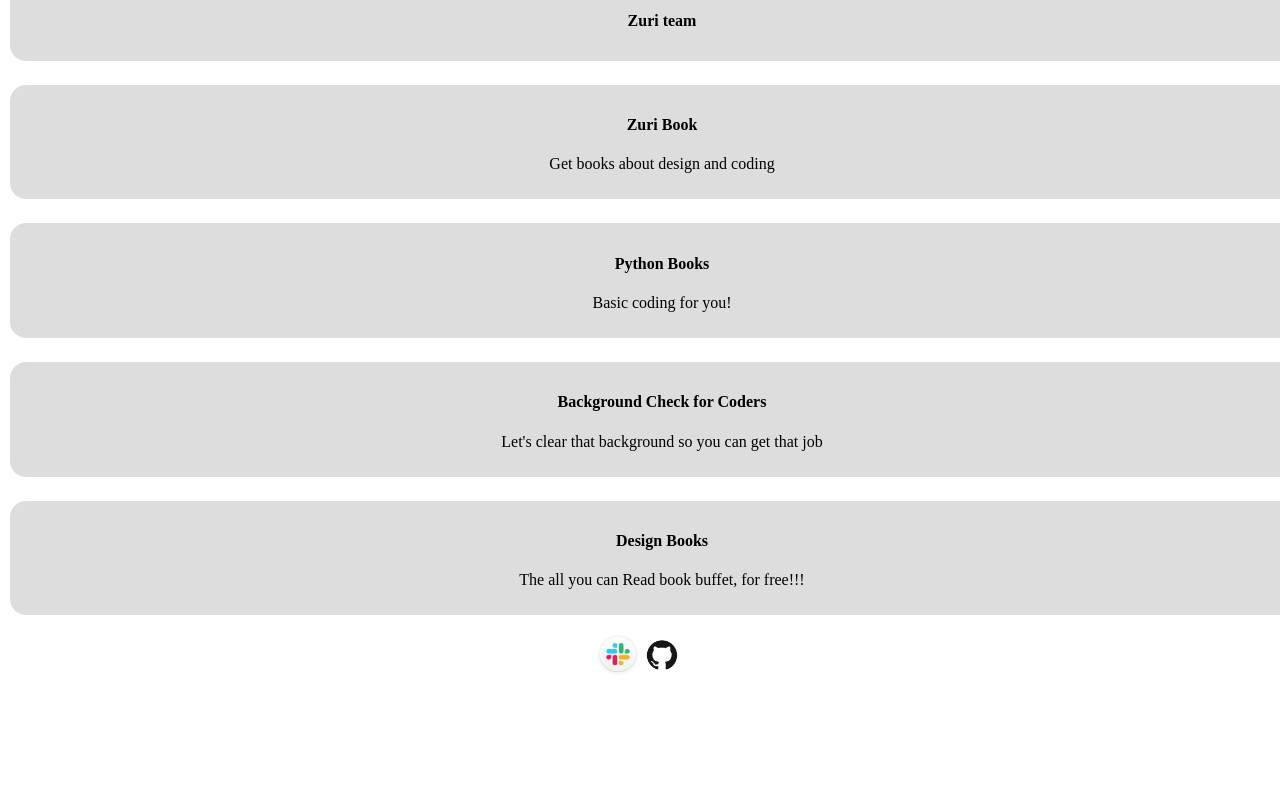
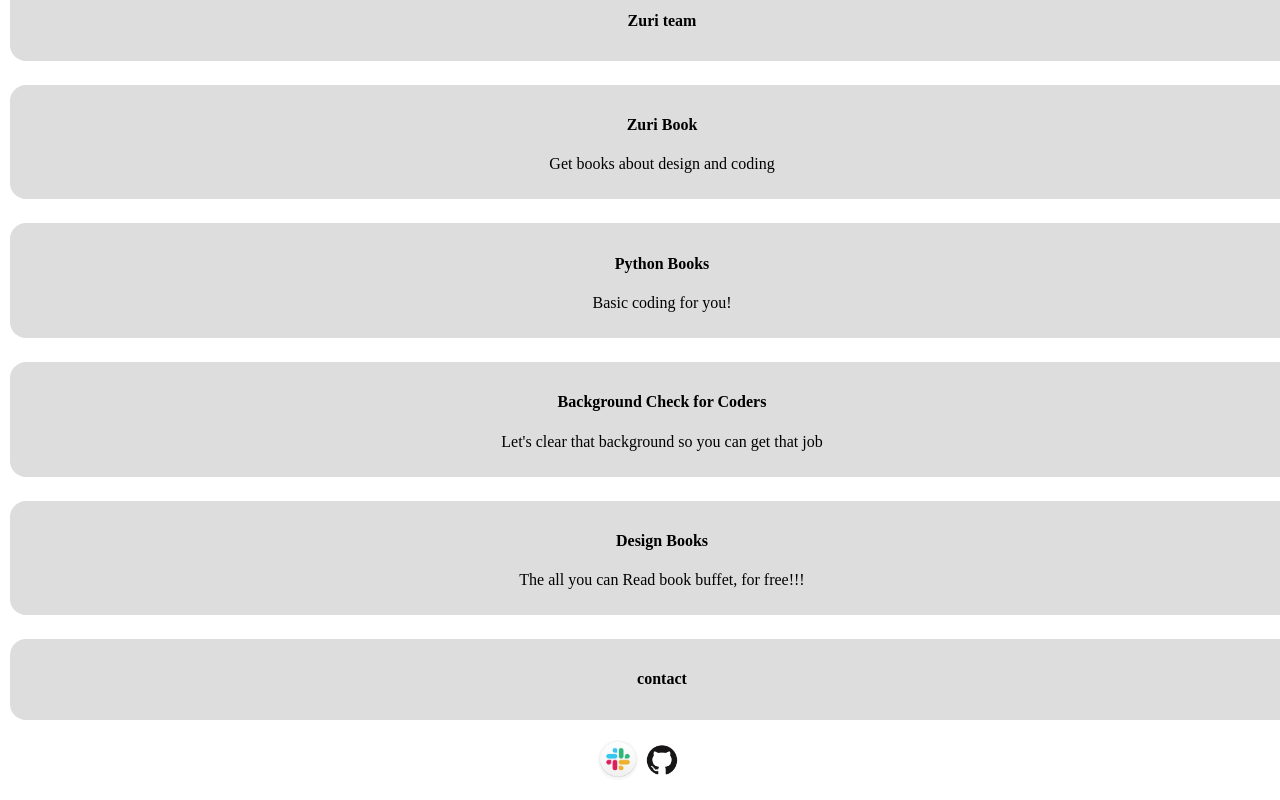
Before and after one commit to Ntshangase/webprofile, a React (Create React App) app: page / in a window 1280 px wide. Shown: the part 370-1170 px from the top of the page. Before the commit the page ends 1065 px from the top, so only its background shows below. Built offline with nearby package versions, Linux system fonts and the light colour scheme.

Commit message:
contact button

```diff
--- a/src/App.js
+++ b/src/App.js
@@ -5,6 +5,7 @@ function App() {
   return (
     <>
       < Profile />
+      <route path="/" exact render={() => <contactPage tittle={this.state.contact.tittle}/> } />
     </>
   );
 }
--- a/src/profile.js
+++ b/src/profile.js
@@ -22,6 +22,7 @@ export default function Profile() {
           <p> <a id='book__python' href='http://books.zuri.team/python-for-beginners?ref_id=Zulu' target="blank"><h4>Python Books</h4> <p>Basic coding for you! </p></a> </p>
           <p> <a id='pitch' href='https://background.zuri.team/' target="blank"><h4>Background Check for Coders</h4> <p>Let's clear that background so you can get that job</p></a> </p>
           <p> <a id='book__design' href='https://books.zuri.team/design-rules' target="blank"><h4>Design Books</h4> <p>The all you can Read book buffet, for free!!!</p></a> </p>
+          <p> <a id='contact' href='/home/mntwana/webprofile/src/contact.js' target="blank"> <h4>contact</h4></a> </p>
         </p>
         <p> <img id='pic1' src={slac} alt='slack logo'></img> <img id='pic2' src={git} alt='github logo' ></img> </p>
       </center>
--- a/src/style.css
+++ b/src/style.css
@@ -104,3 +104,17 @@
     border-radius: 16px;
     width: 100%;
   }
+
+  #contact{
+    background-color: #ddd;
+    border: none;
+    color: black;
+    padding: 10px 20px;
+    text-align: center;
+    text-decoration: none;
+    display: inline-block;
+    margin: 4px 2px;
+    cursor: pointer;
+    border-radius: 16px;
+    width: 100%;
+  }
```
Also changed, not shown: src/contact.js (added, +9 -0 lines).
